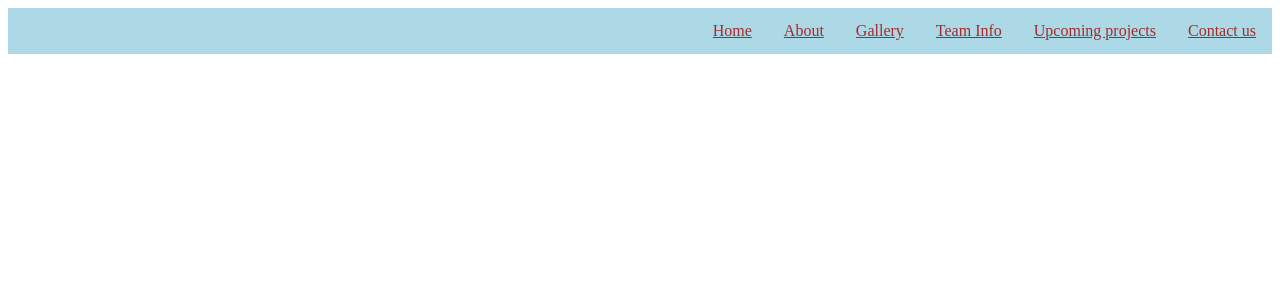
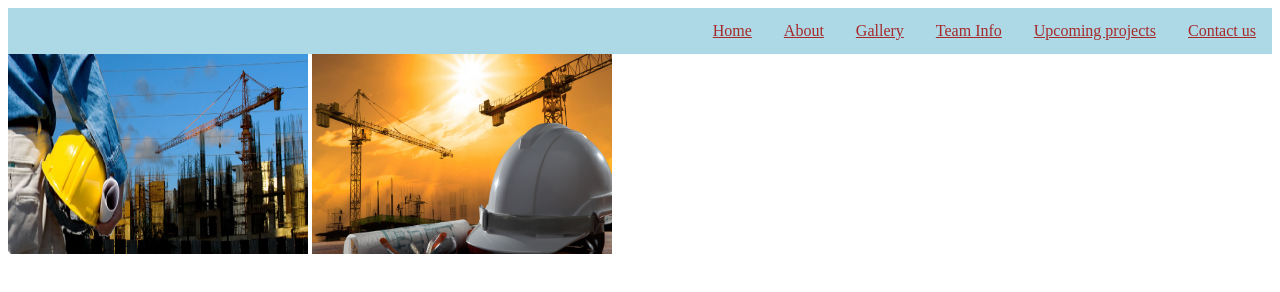
Before and after one commit to gaurisutar/FabCon, a website: page views/index.html in a window 1280 px wide. Drawn offline with Linux system fonts and the light colour scheme.

Commit message:
Images shown on homepage

```diff
--- a/views/index.html
+++ b/views/index.html
@@ -29,6 +29,11 @@ li a:hover {
 a.active {
     background-color: blue;
 }
+
+img{
+  height: 200px;
+  width: 300px
+}
 </style>
 </head>
 <body>
@@ -40,9 +45,10 @@ a.active {
   <li><a href="#about">Gallery</a></li>
   <li><a href="#about">About</a></li>
   <li><a href="#about">Home</a></li>
+</ul>
 
-
-</ul>
+<img src="/images/civil_engineering.png" alt="">
+<img src="/images/civil-image-1.jpg" alt="">
 
 </body>
 </html>
```
Also changed, not shown: public/images/civil-image-1.jpg (renamed from views/civil-image-1.jpg).
